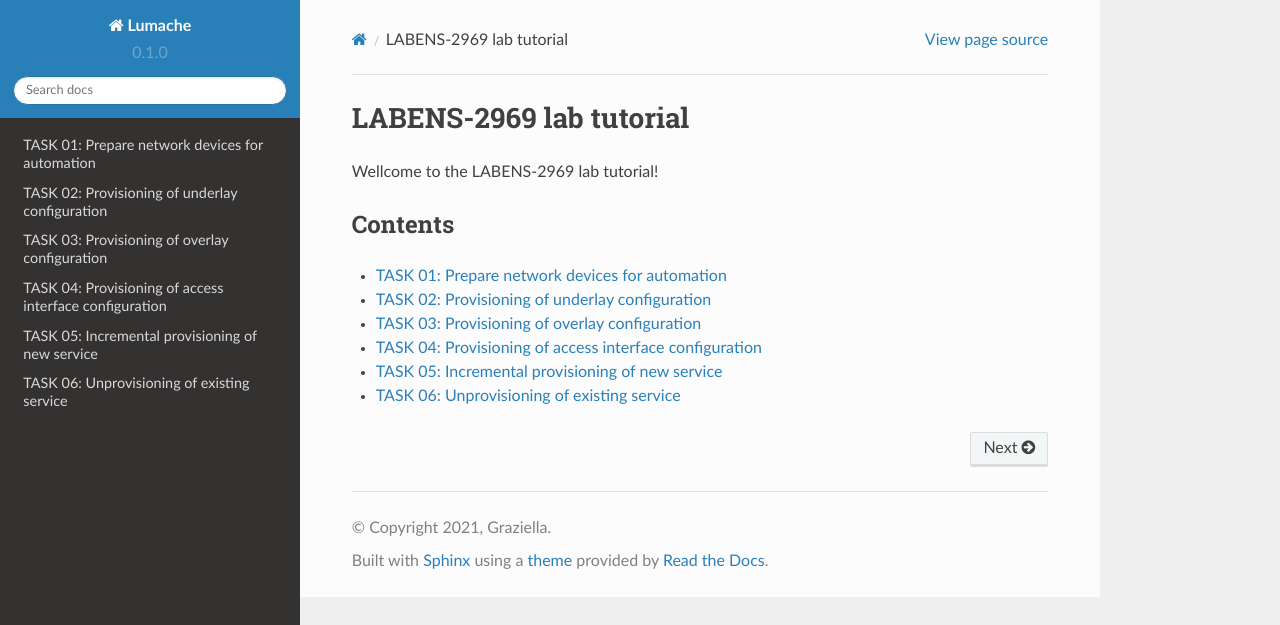
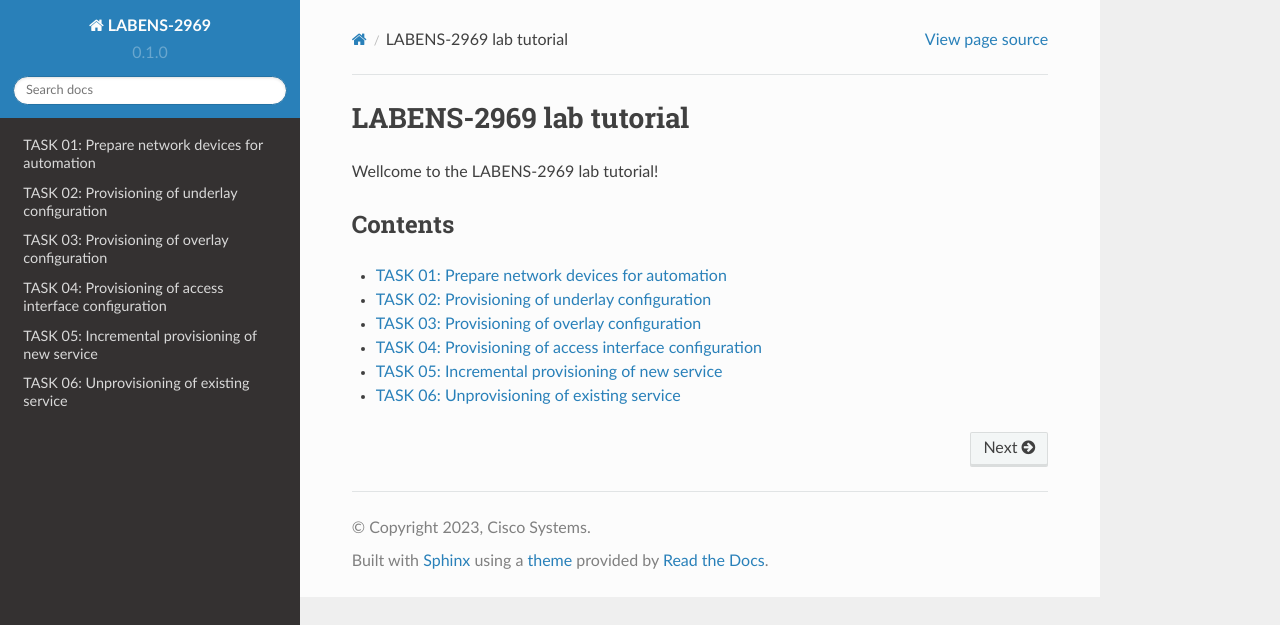
Before and after one commit to dvishchu/labens-2969, a Sphinx documentation site: the page built from docs/source/index.rst, in a window 1280 px wide. Shown: the top 625 px of the page. Built offline with Sphinx 7.4.7 and the Read the Docs theme 2.0.0, drawn with Linux system fonts in a browser that asks for light colours; pages that are not in the unit, such as notebooks, are missing from menus.

Commit message:
Updating project name

```diff
--- a/docs/source/conf.py
+++ b/docs/source/conf.py
@@ -2,9 +2,9 @@
 
 # -- Project information
 
-project = 'Lumache'
-copyright = '2021, Graziella'
-author = 'Graziella'
+project = 'LABENS-2969'
+copyright = '2023, Cisco Systems'
+author = 'Cisco Systems'
 
 release = '0.1'
 version = '0.1.0'
```
